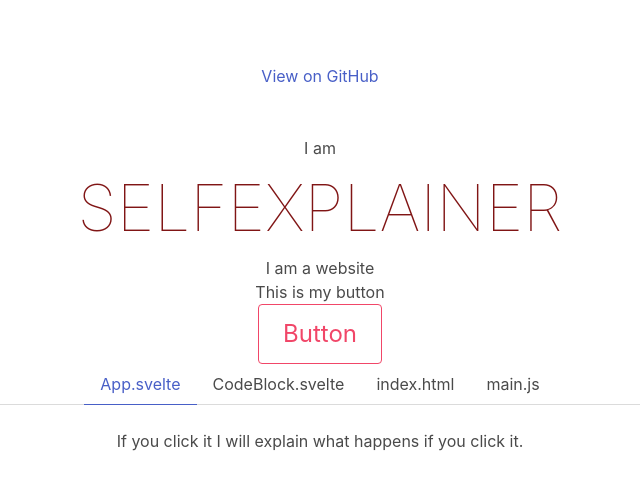
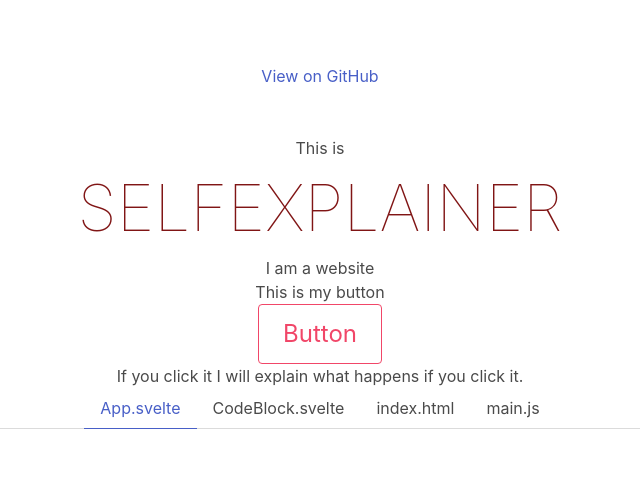
Before and after one commit to nielswadsholt/selfexplainer, a Svelte app: page / in a window 1280 px wide. Shown: the top 490 px of the page, without its empty margins (320-960 px from the left). Built offline with nearby package versions, Linux system fonts and the light colour scheme; no server answers.

Commit message:
Add selectable Tab component

```diff
--- a/src/App.svelte
+++ b/src/App.svelte
@@ -1,6 +1,7 @@
 <script>
 	import 'prism-svelte';
 	import { onMount } from 'svelte';
+	import Tab from './Tab.svelte';
 	import CodeBlock from './CodeBlock.svelte';
 	export const baseUrl = 'https://raw.githubusercontent.com/nielswadsholt/selfexplainer/master/';
 	export let name = '';
@@ -29,21 +30,13 @@
 		</a>
 	</section>
 	<section>
-		<h2>I am</h2>
+		<h2>This is</h2>
 		<h1>{name}</h1>
 		<h2>I am a website</h2>
 		<p>This is my button</p>
 		<div class="button is-danger is-large is-outlined" on:click={btnClick}>Button</div>
 	</section>
 	<section>
-		<div class="tabs is-centered">
-			<ul>
-				<li class="is-active"><a>App.svelte</a></li>
-				<li><a>CodeBlock.svelte</a></li>
-				<li><a>index.html</a></li>
-				<li><a>main.js</a></li>
-			</ul>
-		</div>
 		<div hidden='{visible}'>
 			<p>If you click it I will explain what happens if you click it.</p>
 		</div>
@@ -53,6 +46,14 @@
 			code that made it happen:</p>
 			<CodeBlock code={source}/>
 			<p>This syntax-highlighted code block was made with <a href="https://github.com/PrismJS/prism" target="blank">PrismJS</a></p>
+		</div>
+		<div class="tabs is-centered">
+			<ul>
+				<Tab title="App.svelte"></Tab>
+				<Tab title="CodeBlock.svelte"></Tab>
+				<Tab title="index.html"></Tab>
+				<Tab title="main.js"></Tab>
+			</ul>
 		</div>
 	</section>
 </main>
--- /dev/null
+++ b/src/Tab.svelte
@@ -0,0 +1,11 @@
+<script>
+    import { current } from './stores'
+    export let title = '';
+
+    function tabClick(title) {
+        current.update((v) => v = title);
+    }
+</script>
+
+
+<li class:is-active="{$current == title}"><a on:click={() => tabClick(title)}>{title}</a></li>
--- /dev/null
+++ b/src/stores.js
@@ -0,0 +1,3 @@
+import { writable } from 'svelte/store';
+
+export const current = writable('App.svelte');
```
